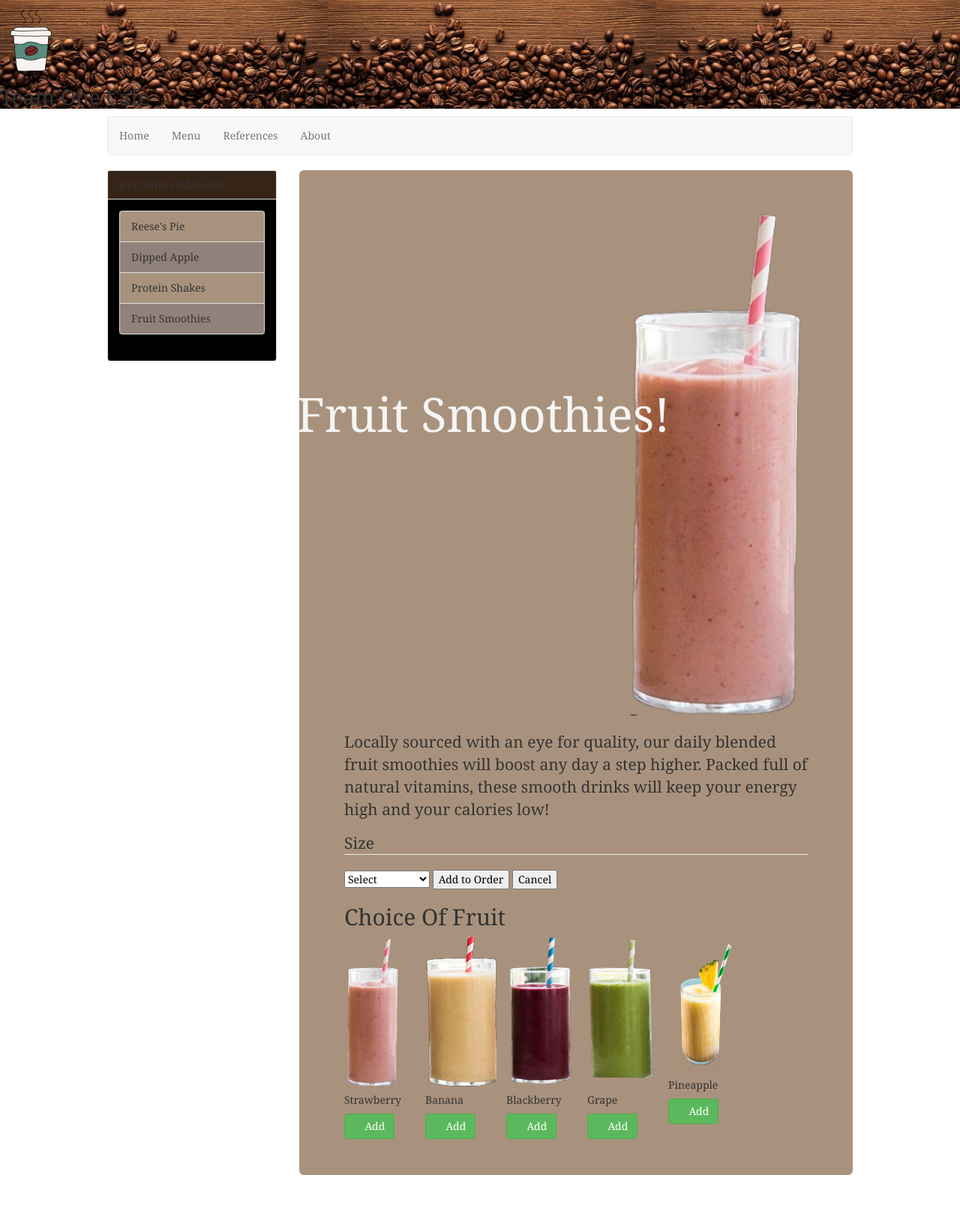
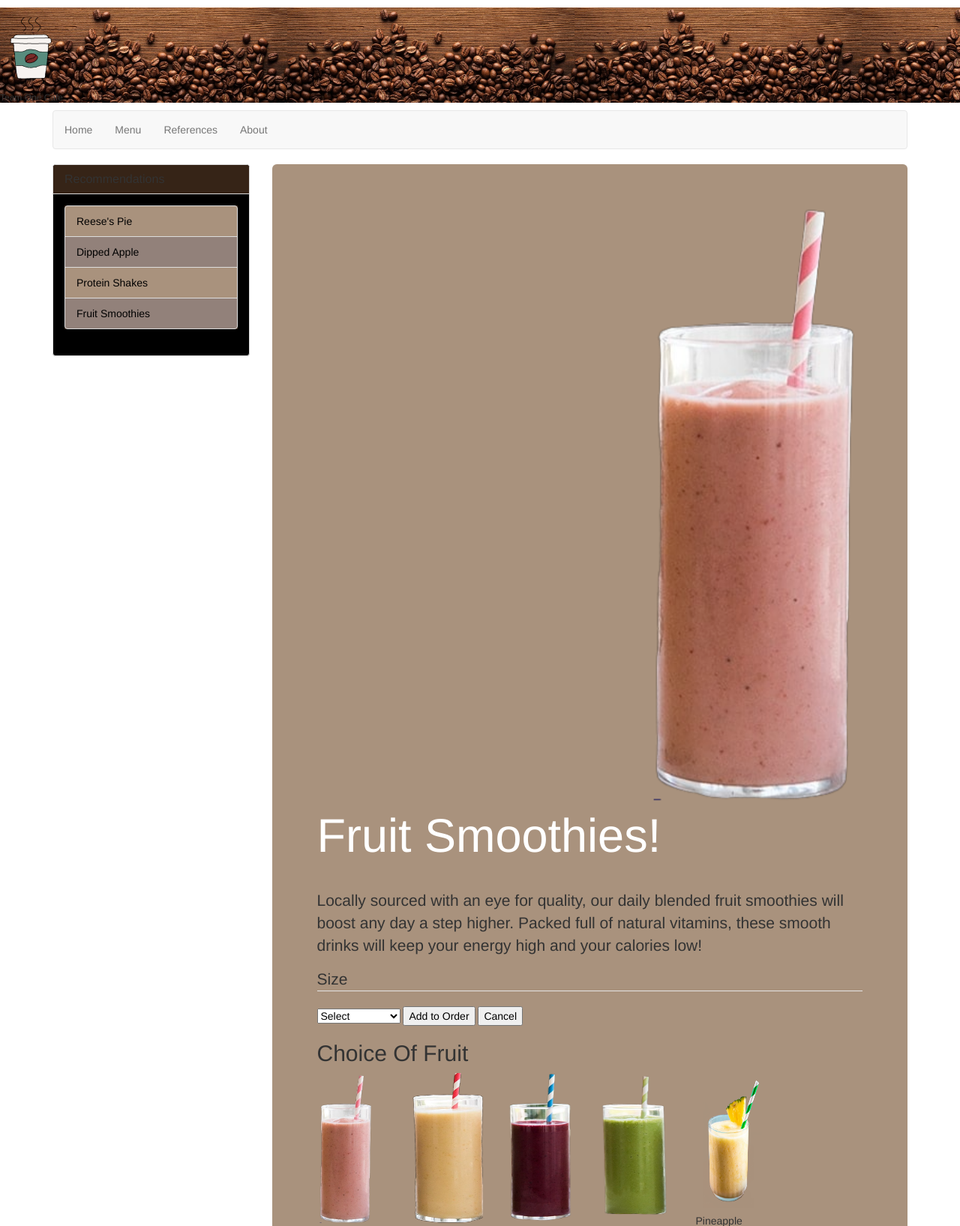
Before and after one commit to rednaksiii/cafe-website, a PHP site: the page made by Fruit Smoothies.html in a window 1280 px wide; the page is wider, and only the part inside the window is pictured. Shown: the top 1635 px of that part at 75% size. Before the commit the page ends 1567 px from the top of that part, so only its background shows below. Run offline with PHP 8.4, Linux system fonts and the light colour scheme; some libraries are stand-ins or nearby versions; some web fonts are replaced.

Commit message:
added links

```diff
--- a/Fruit Smoothies.html
+++ b/Fruit Smoothies.html
@@ -1,10 +1,16 @@
 <!DOCTYPE html>
 <html lang="en">
 <head>
-   <meta charset="utf-8">
+   <!--<meta charset="utf-8">
    <title>Fruit Smoothies</title>
    <link rel="stylesheet" href="https://bootswatch.com/3/superhero/bootstrap.min.css" type="text/css">
-   <link rel="stylesheet" href="megarecess.css">
+   <link rel="stylesheet" href="megarecess.css">-->
+   <meta charset="utf-8">
+   <title>Protein Shake</title>
+   <link rel="stylesheet" href="megarecess.css" media="screen and (min-width:481px)"/>
+   <meta name="viewport" content="width=device-width, initial-scale=1">
+   <link rel="stylesheet" href="https://cdn.jsdelivr.net/npm/bootstrap@3.3.7/dist/css/bootstrap.min.css" integrity="sha384-BVYiiSIFeK1dGmJRAkycuHAHRg32OmUcww7on3RYdg4Va+PmSTsz/K68vbdEjh4u" crossorigin="anonymous">
+   <link rel="stylesheet" href="https://bootswatch.com/3/superhero/bootstrap.min.css" type="text/css">
 </head>
 <h6>
     <img src="images/logo2.png" alt="Logo">
@@ -28,10 +34,10 @@
                </div>
                <div class="panel-body">
                   <ul class="list-group" style="background-color:#362417">
-                     <li class="list-group-item" style="background-color:#a9927d">Reese's Pie</li>
-                     <li class="list-group-item" style="background-color:#92817a">Dipped Apple</li>
-                     <li class="list-group-item" style="background-color:#a9927d">Protein Shakes</li>
-                     <li class="list-group-item" style="background-color:#92817a">Fruit Smoothies</li>
+                     <li class="list-group-item" style="background-color:#a9927d"><a href="Mega recess.html" style="color:black">Reese's Pie</a></li>
+                     <li class="list-group-item" style="background-color:#92817a"><a href="DippedApples.html" style="color:black">Dipped Apple</a></li>
+                     <li class="list-group-item" style="background-color:#a9927d"><a href="Protein Shakes.html" style="color:black">Protein Shakes</a></li>
+                     <li class="list-group-item" style="background-color:#92817a"><a href="Fruit Smoothies.html" style="color:black">Fruit Smoothies</a></li>
 
                   </ul>
                </div>
--- a/megarecess.css
+++ b/megarecess.css
@@ -4,11 +4,11 @@
 }
 
 .image-text {
-    position: absolute;
-    top: 40%;
-    left: -30%;
-    transform: translate(-50%, -50%);
-    color: whitesmoke;
+    position: relative;
+    transform: translate(-60%, -10%);
+    z-index: 1;
+    color: white;
+    text-align: left;
 }
 .cafename {
     font-size:large
```
Also changed, not shown: DippedApples.html (+4 -4 lines), Mega recess.html (+4 -5 lines), Protein Shakes.html (+4 -4 lines).
